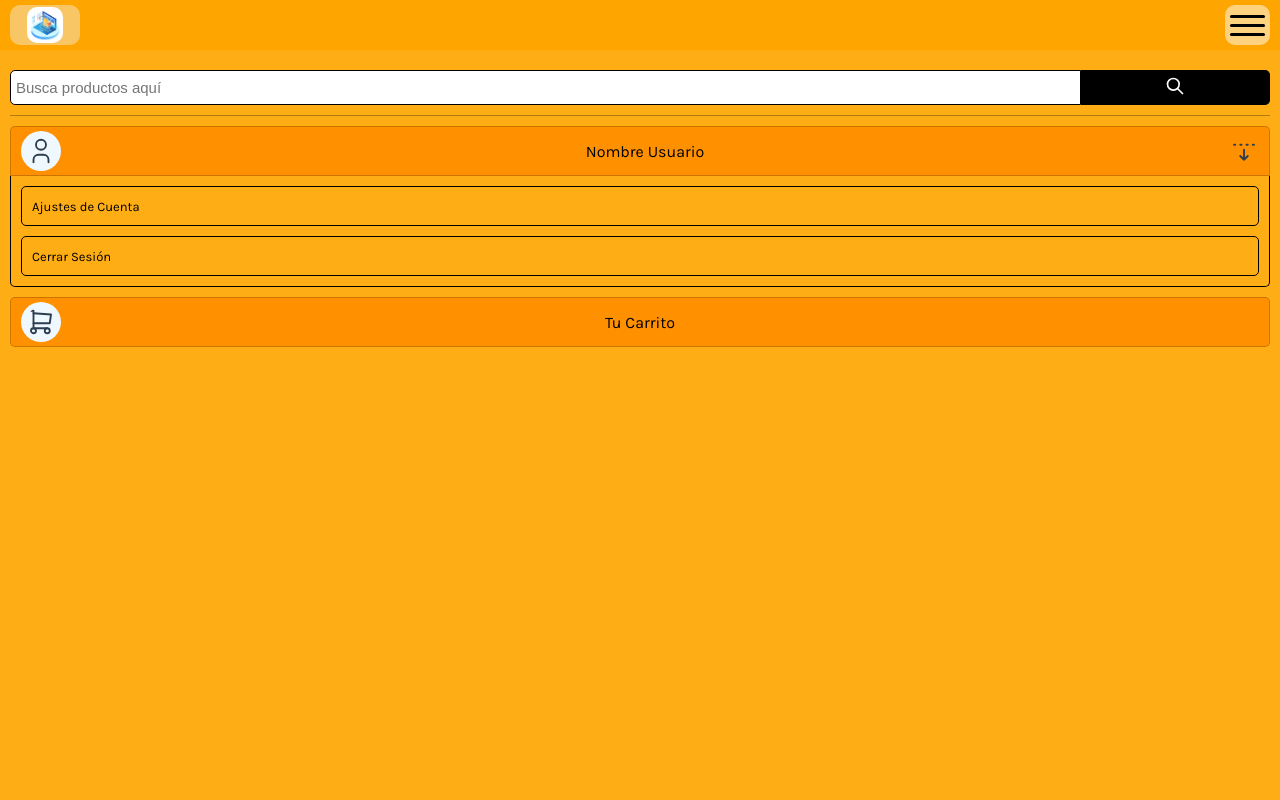
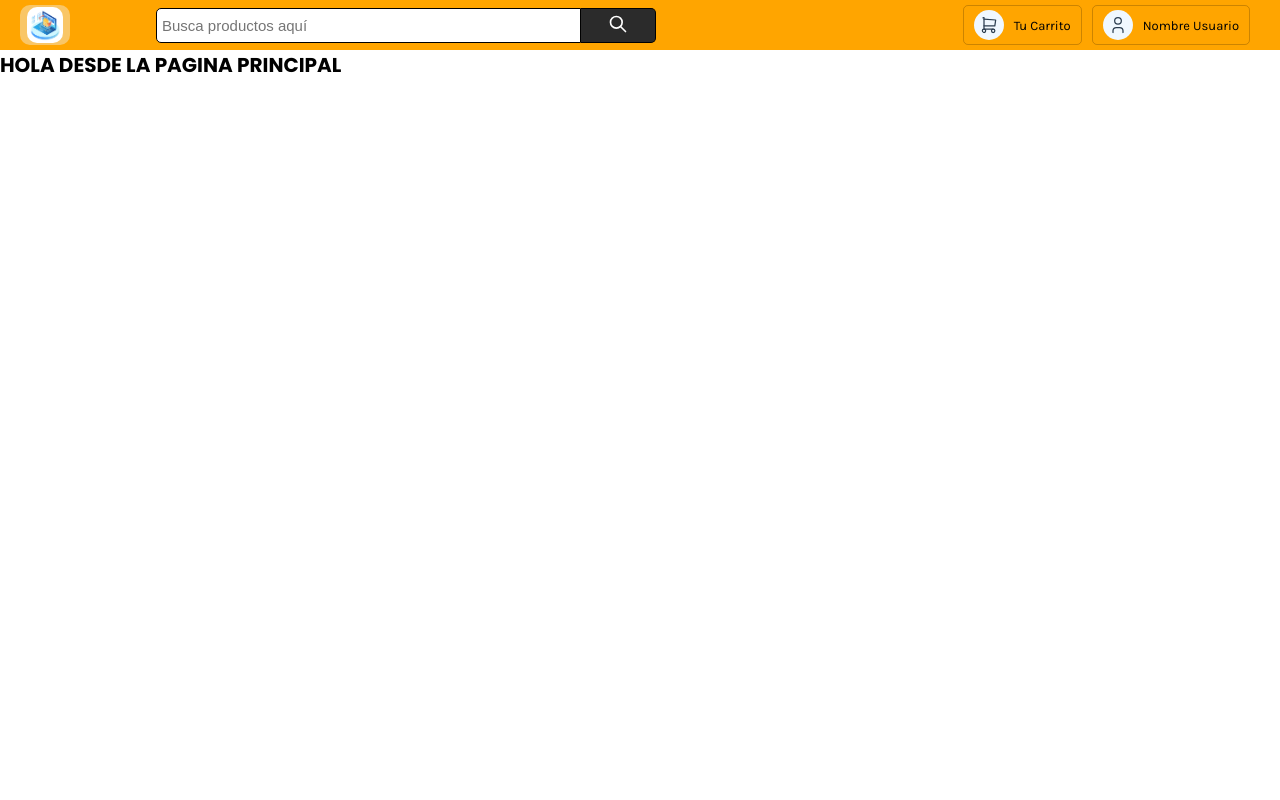
Before and after one commit to ProyectoWebSENA/ecommerce, a PHP site: page /ecommerce/ in a window 1280 px wide. Run offline with PHP 8.4, Linux system fonts and the light colour scheme; some libraries are stand-ins or nearby versions.

Commit message:
Navbar responsiva

```diff
--- /dev/null
+++ b/public/javascript/navbar.js
@@ -0,0 +1,18 @@
+const burger = document.getElementById("burger");
+const navActionsContainer = document.getElementById("nav-actions-container");
+const profileAction = document.getElementById("profile-action");
+const profileActionLinks = document.getElementById("profile-action-links");
+const arrrowDown = document.getElementById("arrow-down");
+const arrowUp = document.getElementById("arrow-up");
+
+burger.addEventListener("click", () => {
+  burger.classList.toggle("active");
+  navActionsContainer.classList.toggle("active");
+});
+
+profileAction.addEventListener("click", () => {
+  profileAction.classList.toggle("active");
+  profileActionLinks.classList.toggle("active");
+  arrrowDown.classList.toggle("hidden");
+  arrowUp.classList.toggle("hidden");
+});
--- a/public/styles/header.css
+++ b/public/styles/header.css
@@ -1,7 +1,7 @@
 .header {
   width: 100%;
   height: 50px;
-  position: fixed;
+  position: sticky;
   top: 0;
   left: 0;
 }
@@ -22,8 +22,6 @@
   width: max-content;
   height: 80%;
   padding: 0 1rem;
-  background-color: rgba(240, 248, 255, 0.4);
-  border-radius: 10px;
 }
 
 .trademark {
@@ -32,6 +30,8 @@
   justify-content: center;
   height: 100%;
   width: 50px;
+  background-color: rgba(240, 248, 255, 0.4);
+  border-radius: 10px;
 }
 
 .trademark img {
@@ -46,12 +46,19 @@
   left: 0;
   width: 100%;
   height: calc(100vh - 50px);
-  display: flex;
+  display: none;
   flex-direction: column;
   gap: 1rem;
   padding: 2rem 1rem 1rem 1rem;
   background-color: rgb(255, 173, 20);
   overflow-y: auto;
+  transition: all 300ms;
+  transform: translateX(100%);
+}
+
+.active.navbar-actions-container {
+  display: flex;
+  transform: translateX(0%);
 }
 
 .search-container {
@@ -86,9 +93,15 @@
   height: 35px;
   border-top-right-radius: 5px;
   border-bottom-right-radius: 5px;
-  background-color: rgb(0, 0, 0);
+  background-color: rgb(43, 43, 43);
   border: 1px solid black;
   border-left: none;
+  cursor: pointer;
+  transition: all 200ms;
+}
+
+.search-form button:hover {
+  background-color: rgb(0, 0, 0);
 }
 
 .links-container {
@@ -112,6 +125,11 @@
   border: 1px solid rgba(0, 0, 0, 0.2);
   border-radius: 5px;
   text-decoration: none;
+  cursor: pointer;
+}
+
+.profile-icon:hover {
+  background-color: rgb(255, 145, 0);
 }
 
 .active.profile-icon {
@@ -127,6 +145,10 @@
   padding: 0.5rem;
 }
 
+.hidden {
+  display: none;
+}
+
 .profile-icon p,
 .cart-icon p {
   text-decoration: none;
@@ -137,7 +159,7 @@
 .profile-icon-actions-container {
   width: 100%;
   height: max-content;
-  display: flex;
+  display: none;
   flex-direction: column;
   justify-content: center;
   align-items: center;
@@ -147,6 +169,10 @@
   border-top: none;
   border-bottom-left-radius: 5px;
   border-bottom-right-radius: 5px;
+}
+
+.active.profile-icon-actions-container {
+  display: flex;
 }
 
 .profile-icon-actions-container a {
@@ -169,6 +195,7 @@
 
 .cart-icon {
   margin-top: 1rem;
+  transition: all 200ms;
 }
 
 .span-div {
@@ -176,7 +203,7 @@
   height: 40px;
 }
 
-.active.cart-icon {
+.cart-icon:hover {
   background-color: rgb(255, 145, 0);
 }
 .burger {
@@ -189,6 +216,7 @@
   gap: 0.6rem;
   background-color: rgba(255, 255, 255, 0.5);
   border-radius: 10px;
+  cursor: pointer;
 }
 
 .line {
@@ -199,23 +227,101 @@
   transition: all 300ms;
 }
 
-.active#burger {
+.active.burger {
   gap: 0;
 }
 
-.active#burger .line:nth-of-type(1) {
+.active.burger .line:nth-of-type(1) {
   transform: translate(0, 3px) rotate(-45deg);
 }
 
-.active#burger .line:nth-of-type(2) {
+.active.burger .line:nth-of-type(2) {
   transform: translateX(-50px);
   opacity: 0;
 }
 
-.active#burger .line:nth-of-type(3) {
+.active.burger .line:nth-of-type(3) {
   transform: translate(0, -3px) rotate(45deg);
 }
 
-.active#navbar {
-  transform: translateX(0%);
+@media screen and (min-width: 768px) {
+  .trademark-container {
+    width: 10%;
+    height: 80%;
+    padding: 0 1rem;
+  }
+  .navbar-actions-container {
+    position: relative;
+    top: 0;
+    width: 90%;
+    height: 100%;
+    display: flex;
+    flex-direction: row;
+    justify-content: space-between;
+    align-items: center;
+    gap: 1rem;
+    padding: 0 2rem;
+    background-color: transparent;
+    overflow: hidden;
+    transform: translateX(0%);
+  }
+
+  .search-container {
+    min-width: 300px;
+    width: 100%;
+    max-width: 500px;
+    height: max-content;
+  }
+
+  .search-form {
+    padding-bottom: 0;
+    border-bottom: 0;
+  }
+
+  .links-container {
+    flex-direction: row-reverse;
+    justify-content: flex-start;
+    gap: 1rem;
+  }
+
+  .profile-icon,
+  .cart-icon {
+    width: max-content;
+    height: 40px;
+    gap: 1rem;
+  }
+
+  .profile-icon svg:nth-child(1),
+  .cart-icon svg:nth-child(1) {
+    height: 30px;
+    width: 30px;
+  }
+
+  #arrow-down,
+  #arrow-up {
+    display: none;
+  }
+
+  .span-div {
+    display: none;
+  }
+
+  .profile-icon p,
+  .cart-icon p {
+    font-size: 1.3rem;
+  }
+
+  .cart-icon {
+    margin-top: 0;
+  }
+
+  .profile-icon-actions-container {
+    position: absolute;
+    top: 55px;
+    left: 10px;
+    z-index: 200;
+  }
+  .burger {
+    display: none;
+  }
 }
--- a/views/header.php
+++ b/views/header.php
@@ -5,7 +5,7 @@
         <img src="<?php echo constant('URL') ?>public/images/logo.jpg" alt="">
       </a>
     </div>
-    <div class="navbar-actions-container">
+    <div class="navbar-actions-container" id="nav-actions-container">
       <div class="search-container">
         <form action="#" method="get" class="search-form">
           <input type="text" name="" id="" placeholder="Busca productos aquí">
@@ -19,14 +19,14 @@
         </form>
       </div>
       <div class="links-container">
-        <a href="" class="profile-icon active">
+        <div href="" class="profile-icon" id="profile-action">
           <svg xmlns="http://www.w3.org/2000/svg" class="icon icon-tabler icon-tabler-user" width="40" height="40" viewBox="0 0 24 24" stroke-width="1.5" stroke="#2c3e50" fill="none" stroke-linecap="round" stroke-linejoin="round">
             <path stroke="none" d="M0 0h24v24H0z" fill="none" />
             <circle cx="12" cy="7" r="4" />
             <path d="M6 21v-2a4 4 0 0 1 4 -4h4a4 4 0 0 1 4 4v2" />
           </svg>
           <p>Nombre Usuario</p>
-          <svg xmlns="http://www.w3.org/2000/svg" class="icon icon-tabler icon-tabler-fold-down" width="30" height="30" viewBox="0 0 24 24" stroke-width="1.5" stroke="#2c3e50" fill="none" stroke-linecap="round" stroke-linejoin="round">
+          <svg xmlns="http://www.w3.org/2000/svg" class="icon icon-tabler icon-tabler-fold-down" width="30" height="30" viewBox="0 0 24 24" stroke-width="1.5" stroke="#2c3e50" fill="none" stroke-linecap="round" stroke-linejoin="round" id="arrow-down">
             <path stroke="none" d="M0 0h24v24H0z" fill="none" />
             <path d="M12 11v8l3 -3m-6 0l3 3" />
             <line x1="9" y1="7" x2="10" y2="7" />
@@ -34,12 +34,20 @@
             <line x1="19" y1="7" x2="20" y2="7" />
             <line x1="4" y1="7" x2="5" y2="7" />
           </svg>
-        </a>
-        <div class="profile-icon-actions-container">
+          <svg xmlns="http://www.w3.org/2000/svg" class="icon icon-tabler icon-tabler-fold-up hidden" width="30" height="30" viewBox="0 0 24 24" stroke-width="1.5" stroke="#2c3e50" fill="none" stroke-linecap="round" stroke-linejoin="round" id="arrow-up">
+            <path stroke="none" d="M0 0h24v24H0z" fill="none" />
+            <path d="M12 13v-8l-3 3m6 0l-3 -3" />
+            <line x1="9" y1="17" x2="10" y2="17" />
+            <line x1="14" y1="17" x2="15" y2="17" />
+            <line x1="19" y1="17" x2="20" y2="17" />
+            <line x1="4" y1="17" x2="5" y2="17" />
+          </svg>
+        </div>
+        <div class="profile-icon-actions-container" id="profile-action-links">
           <a href="">Ajustes de Cuenta</a>
           <a href="">Cerrar Sesión</a>
         </div>
-        <a href="" class="cart-icon active">
+        <a href="" class="cart-icon ">
           <svg xmlns="http://www.w3.org/2000/svg" class="icon icon-tabler icon-tabler-shopping-cart" width="40" height="40" viewBox="0 0 24 24" stroke-width="1.5" stroke="#2c3e50" fill="none" stroke-linecap="round" stroke-linejoin="round">
             <path stroke="none" d="M0 0h24v24H0z" fill="none" />
             <circle cx="6" cy="19" r="2" />
@@ -52,10 +60,12 @@
         </a>
       </div>
     </div>
-    <div class="burger">
+    <div class="burger" id="burger">
       <div class="line"></div>
       <div class="line"></div>
       <div class="line"></div>
     </div>
   </nav>
 </header>
+
+<script src="<?php echo constant('URL') ?>public/javascript/navbar.js"></script>
```
Also changed, not shown: 1 other file.
